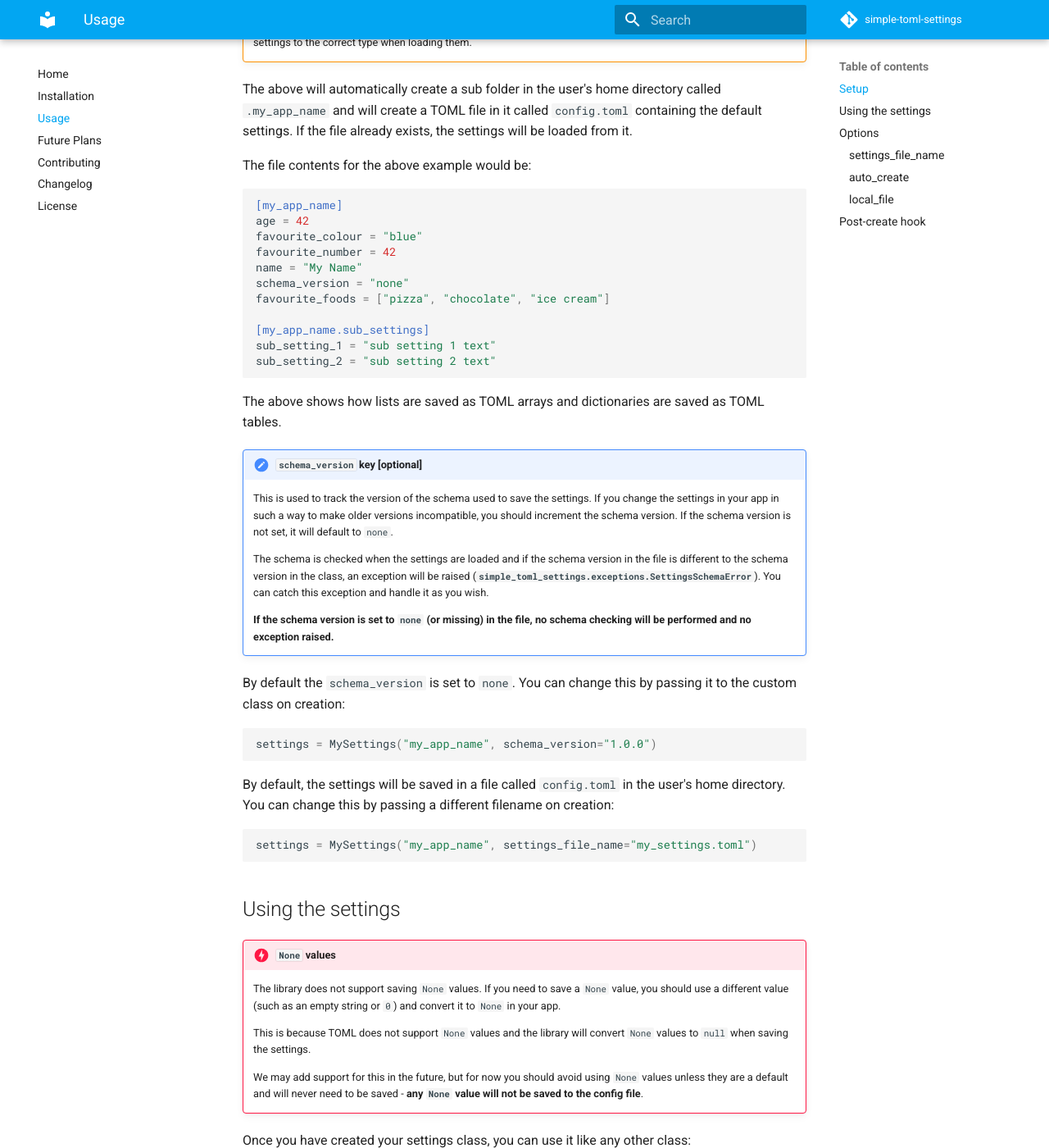
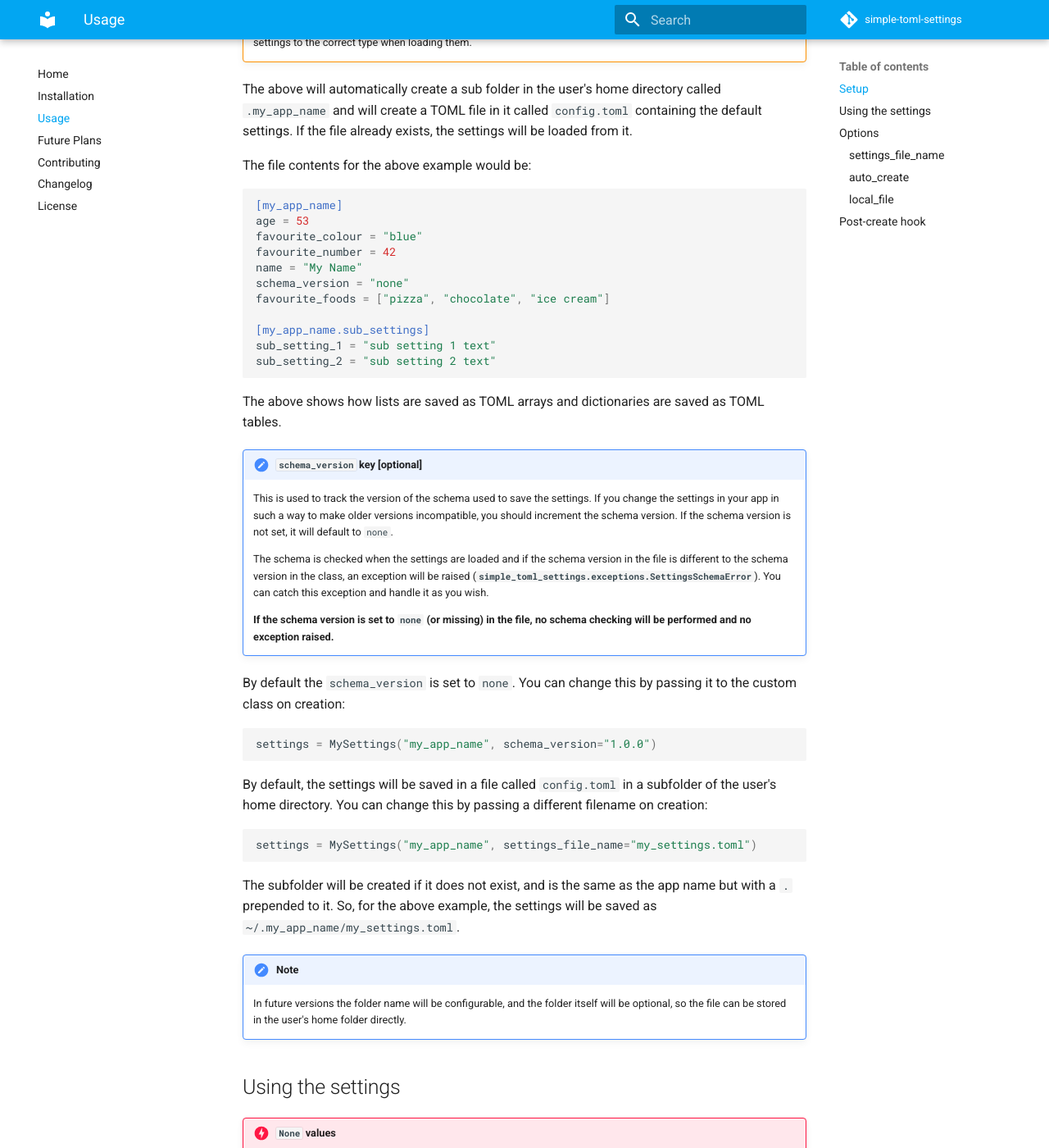
Before and after one commit to seapagan/simple-toml-settings, an MkDocs documentation site: the page built from docs/usage.md, in a window 1280 px wide and 1400 px high, scrolled down 906 px. Shown: the whole window at 82% size. Built offline with MkDocs 1.6.1 and Material for MkDocs 9.7.7, drawn with Linux system fonts in a browser that asks for light colours; comment, search, counter and statistics services are not loaded.

Commit message:
docs: fix some errors and typos
Signed-off-by: Grant Ramsay <seapagan@gmail.com>

````diff
--- a/docs/usage.md
+++ b/docs/usage.md
@@ -22,7 +22,7 @@ class MySettings(TOMLSettings):
 
     # Define the settings you want to save
     name: str = "My Name"
-    age: int = 42
+    age: int = 53
     favourite_colour: str = "blue"
     favourite_number: int = 42
     favourite_foods: list = ["pizza", "chocolate", "ice cream"]
@@ -49,7 +49,7 @@ The file contents for the above example would be:
 
 ```toml
 [my_app_name]
-age = 42
+age = 53
 favourite_colour = "blue"
 favourite_number = 42
 name = "My Name"
@@ -86,13 +86,22 @@ passing it to the custom class on creation:
 settings = MySettings("my_app_name", schema_version="1.0.0")
 ```
 
-By default, the settings will be saved in a file called `config.toml` in the
-user's home directory.  You can change this by passing a different filename on
-creation:
+By default, the settings will be saved in a file called `config.toml` in a
+subfolder of the user's home directory.  You can change this by passing a
+different filename on creation:
 
 ```python
 settings = MySettings("my_app_name", settings_file_name="my_settings.toml")
 ```
+
+The subfolder will be created if it does not exist, and is the same as the app
+name but with a `.` prepended to it.  So, for the above example, the settings
+will be saved as `~/.my_app_name/my_settings.toml`.
+
+!!! note
+    In future versions the folder name will be configurable, and the folder itself
+    will be optional, so the file can be stored in the user's home folder
+    directly.
 
 ## Using the settings
 
@@ -202,7 +211,7 @@ class MySettings(TOMLSettings):
 
     # Define the settings you want to save
     name: str = "My Name"
-    age: int = 42
+    age: int = 53
     favourite_colour: str = "blue"
     favourite_number: int = 42
     favourite_foods: list = ["pizza", "chocolate", "ice cream"]
````
